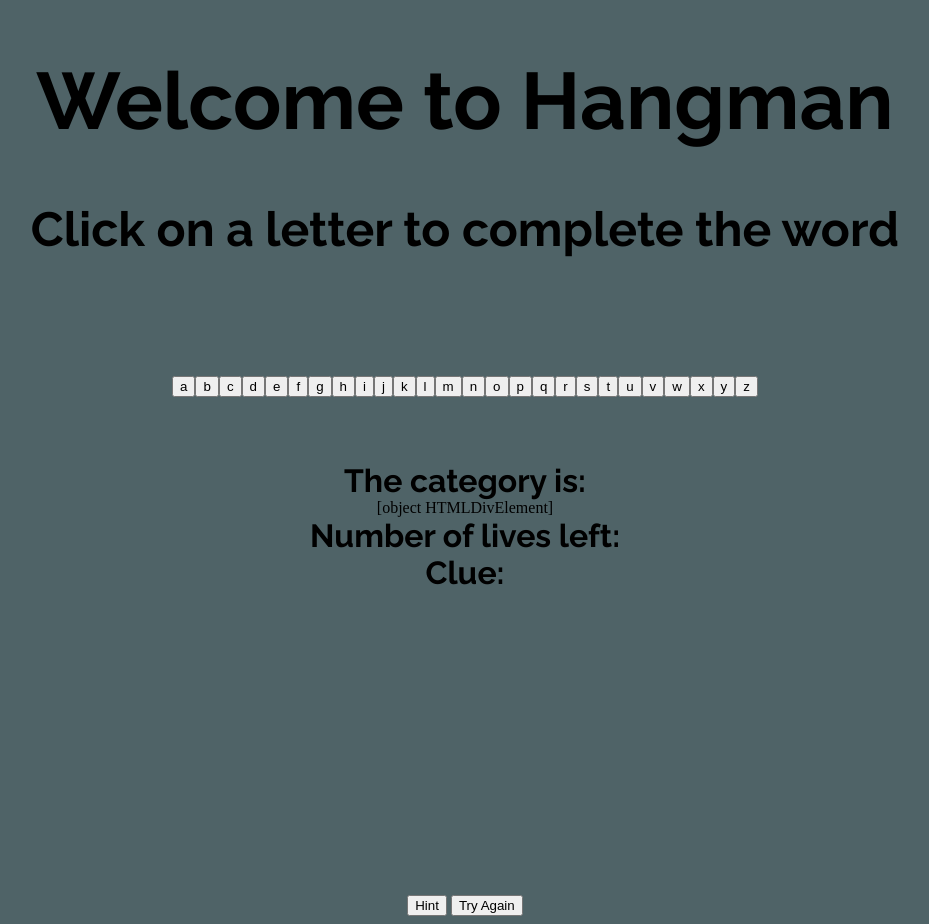
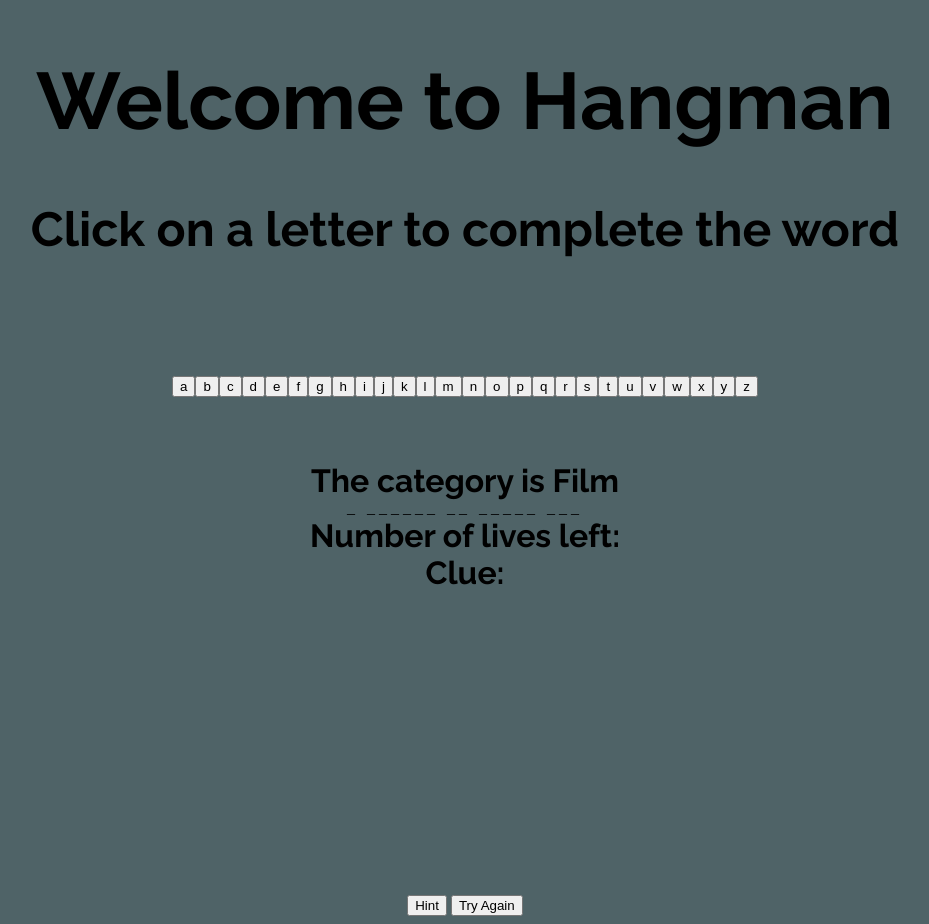
Before and after one commit to AliPort/Hangman-Part-II, a plain HTML site: page index.html in a window 1280 px wide. Shown: the whole page, without its empty margins (175-1104 px from the left). Drawn offline with Linux system fonts and the light colour scheme.

Commit message:
working letters

```diff
--- a/index.html
+++ b/index.html
@@ -18,7 +18,7 @@
   <h2>Click on a letter to complete the word</h2>
     <div id ='alphabet'></div>
         <div id = 'category'>The category is:</div>
-        <div id = 'holder'></div>
+        <div id = 'word'></div>
         <div id = 'lives'>Number of lives left:</div>
         <div id = 'clue'>Clue:</div>
         <canvas id='hangman' width="400px" height="300px" >
@@ -31,6 +31,6 @@
 
 </div>
 <script src="index.js"></script>
-<script src="timer.js"></script>
+<!-- <script src="timer.js"></script> -->
 </body>
 </html>
--- a/index.js
+++ b/index.js
@@ -2,27 +2,34 @@
  'i', 'j', 'k', 'l', 'm', 'n', 'o', 'p', 'q', 'r', 's',
  't', 'u', 'v', 'w', 'x', 'y', 'z']
 
+ const categoryName = document.querySelector('#category');
+
+ let word;
+ let guesses = [];
 
  //cited from gamedevelopment.tutsplus.com
 
  //alphabet list
 const myButtons = function () {
-    buttons = document.getElementById('myButtons');
-    letters = document.createElement('li');
+    const buttons = document.getElementById('myButtons');
+    const letters = document.createElement('li');
 
 
 
     // query for the alphabet ol
   const alphabetList = document.querySelector('#alphabet');
 
-    for (var i = 0; i <alphabet.length; i++) {
+    for (let i = 0; i <alphabet.length; i++) {
       // add in li elements for each letter
       const letterButton = document.createElement('input');
       letterButton.type = 'button';
       letterButton.value = alphabet[i];
       // have them be clickable
-      //button.addEventListener('click',()=>)
-        //need to add in the loop for the chosenWord
+      letterButton.addEventListener('click',()=> {
+        guesses.push(alphabet[i]);
+        showWordSoFar();
+      });
+        //need to add in the for loop for the chosenWord
 
 
       /*for (var i = 0; i < hangman.alphabetArray.length; i++){
@@ -48,44 +55,39 @@ const myButtons = function () {
 }
 
 //category
+const categories = ['States', 'Film', 'Athletes', 'Geography'];
 
-function category() {
-    if (selectedCategory === category[0]) {
-        categoryName.innerHTML = "The category is States";
-    } else if (selectedCategory === category[1]) {
-        categoryName.innerHTML = "The category is Film";
-    } else if (selectedCategory === category[2]) {
-        categoryName.innerHTML = "The category is Athletes";
-    } else if (selectedCategory === category[3]) {
-     categoryName.innerHTML = "The category is Geography";
-    } else if (selectedCategory === category [4]){
-    }
-  }
+function category(selectedCategory) {
+  categoryName.innerHTML = `The category is ${categories[selectedCategory]}`;
+}
 
 //guesses
 //got examples from stackoverflow.com
-result = function () {
-    wordHolder=document.getElementById('holder').innerHTML = holder;
-    correct = document.createElement('ul');
+// const result = function () {
+//   // TODO: temporary
+//   let guess = document.createElement('div');
 
-    for (const i = 0; i<word.length; i++){
-        correct.setAttribute('id', 'word');
-        guess.setAttribute('class', 'guess');
-      if (word[i] === "-") {
-        guess.innerHTML = "-";
-        space = 1;
-      } else {
-        guess.innerHTML = "_";
-      }
-      guesses.push(guess);
-      wordHolder.appendChild(correct);
-      correct.appendChild(guess);
-    }
-  }
+//     const wordHolder=document.getElementById('word')//.innerHTML = holder;
+//     correct = document.createElement('ul');
+
+//     for (let i = 0; i<word.length; i++){
+//         correct.setAttribute('id', 'word');
+//         guess.setAttribute('class', 'guess');
+//       if (word[i] === "-") {
+//         guess.innerHTML = "-";
+//         space = 1;
+//       } else {
+//         guess.innerHTML = "_";
+//       }
+//       guesses.push(guess);
+//       wordHolder.appendChild(correct);
+//       correct.appendChild(guess);
+//     }
+//   }
 
   //lives
 
-  livesUpdate = function () {
+  const livesUpdate = function () {
     showLives.innerHTML = "You have " + lives + " lives";
     if (lives < 1) {
       showLives.innerHTML = "Game Over";
@@ -116,7 +118,7 @@ result = function () {
     context.lineWidth = 2;
   };
 
-    head = function(){
+    const head = function(){
       myHangman = document.getElementById("hangman");
       context = myHangman.getContext('2d');
       context.beginPath();
@@ -124,63 +126,83 @@ result = function () {
       context.stroke();
     }
 
-  draw = function($pathFromx, $pathFromy, $pathTox, $pathToy) {
+  const draw = function($pathFromx, $pathFromy, $pathTox, $pathToy) {
 
     context.moveTo($pathFromx, $pathFromy);
     context.lineTo($pathTox, $pathToy);
     context.stroke();
 }
 
-   frame1 = function() {
+   const frame1 = function() {
      draw (0, 150, 150, 150);
    };
 
-   frame2 = function() {
+   const frame2 = function() {
      draw (10, 0, 10, 600);
    };
 
-   frame3 = function() {
+   const frame3 = function() {
      draw (0, 5, 70, 5);
    };
 
-   frame4 = function() {
+   const frame4 = function() {
      draw (60, 5, 60, 15);
    };
 
-   torso = function() {
+   const torso = function() {
      draw (60, 36, 60, 70);
    };
 
-   rightArm = function() {
+   const rightArm = function() {
      draw (60, 46, 100, 50);
    };
 
-   leftArm = function() {
+   const leftArm = function() {
      draw (60, 46, 20, 50);
    };
 
-   rightLeg = function() {
+   const rightLeg = function() {
      draw (60, 70, 100, 100);
    };
 
-   leftLeg = function() {
+   const leftLeg = function() {
      draw (60, 70, 20, 100);
    };
 
   drawArray = [rightLeg, leftLeg, rightArm, leftArm,  torso,  head, frame4, frame3, frame2, frame1];
 
+  const showWordSoFar = () => {
+    // get the word div
+    const wordDiv = document.querySelector('#word');
+    // convert the word into individual blanks (maybe with some letters filled in)
+    let blanks = '';
+    for (let i = 0; i < word.length; i++) {
+      const letter = word[i];
+      if (letter !== ' ') {
+        if (guesses.includes(letter.toLowerCase())) {
+          blanks = blanks + letter + '&nbsp;';
+        } else {
+          blanks = blanks + '_&nbsp;';
+        }
+      } else {
+        blanks = blanks + '&nbsp;&nbsp;';
+      }
+    }
+    // change the div's inner text to be the individual blanks
+    wordDiv.innerHTML = blanks;
+  }
 
-  play = function () {
-    categories = [
+  const play = function () {
+    let words = [
         ["New Mexico", "New York", "Florida", 'Minnesota'],
         ['Grease', 'James Bond', 'A Leauge of Their Own', 'ET' ],
         ['Seth Curry', 'Kirby Puckett', 'Conor McGregor', 'Tom Brady'],
         ['Washington Monument', 'Grand Canyon', 'Sydney Opera House', 'The Eiffel Tower'],
     ];
 
-    selectedCategory = categories[Math.floor(Math.random() * categories.length)];
-    word = selectedCategory[Math.floor(Math.random() * selectedCategory.length)];
-    word = word.replace(/\s/g, "-");
+    const selectedCategory = Math.floor(Math.random() * categories.length);
+    word = words[selectedCategory][Math.floor(Math.random() * words[selectedCategory].length)];
+    // word = word.replace(/\s/g, "-");
     console.log(word);
     myButtons();
 
@@ -188,13 +210,23 @@ result = function () {
     lives = 10;
     counter = 0;
     space = 0;
-    result();
-    comments();
-    selectCat();
+    // result();
+    // comments();
+    category(selectedCategory);
     canvas();
+    showWordSoFar();
   }
 
   play();
+
+
+  let endScore = lives;
+    if (lives < 0)  {
+      text = "You've lost"
+    } else if (lives > 0) {
+      text = "You've won"
+    }
+
 
 //hint
 hint.onclick = function() {
```
